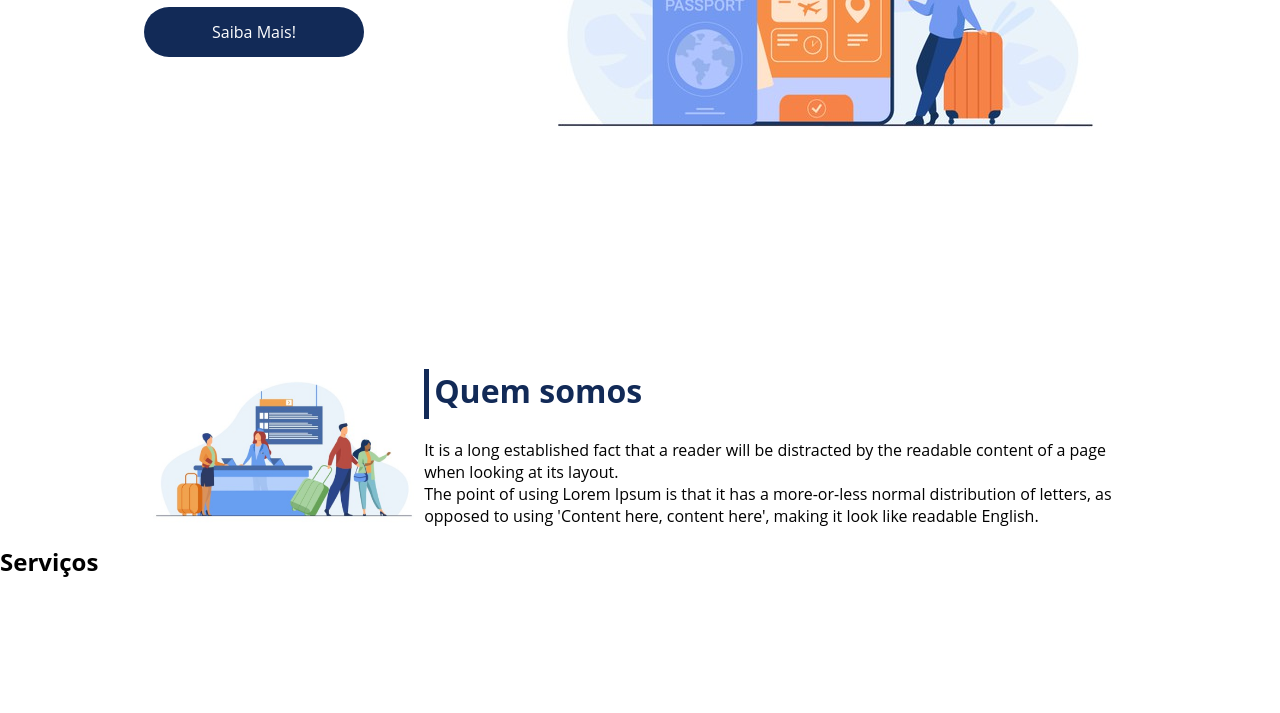
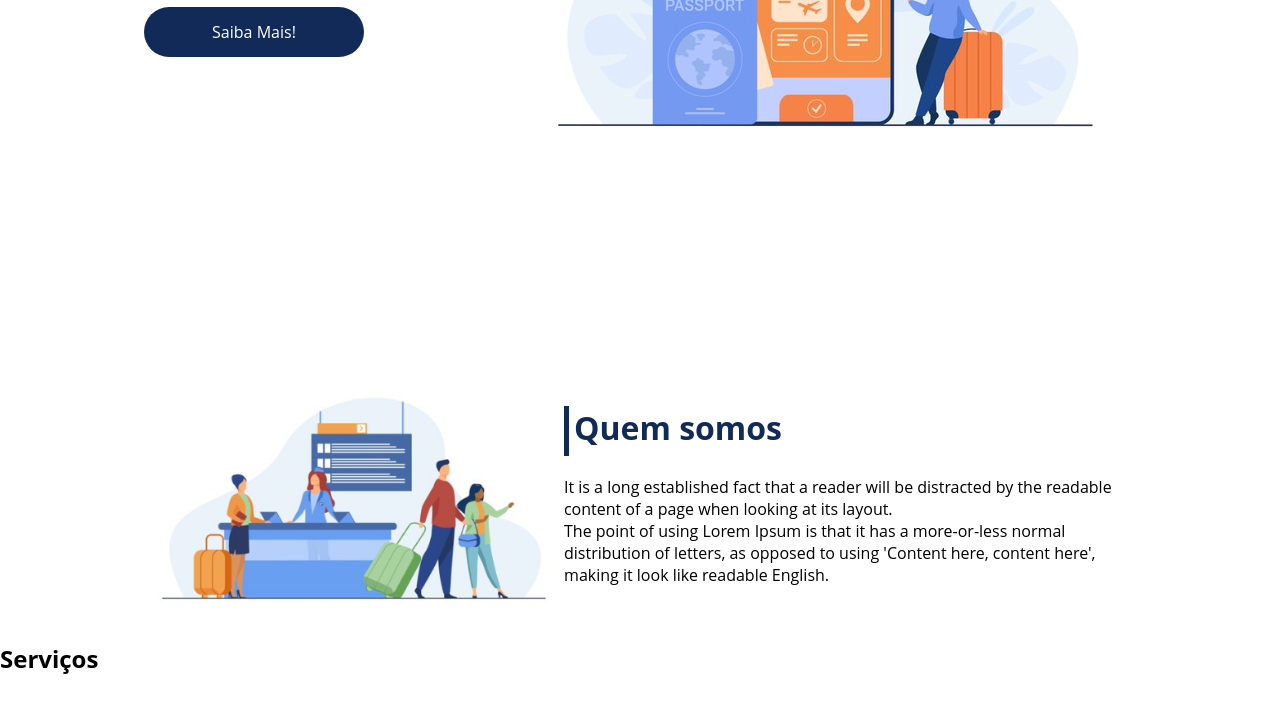
Before and after one commit to jeanramalho/flexturismos, a plain HTML site: page flex-projeto/index.html in a window 1280 px wide. Shown: the part 549-1262 px from the top of the page. Drawn offline with Linux system fonts and the light colour scheme.

Commit message:
Finaliza sessão quem somos

```diff
--- a/flex-projeto/style.css
+++ b/flex-projeto/style.css
@@ -106,5 +106,5 @@ header .menu {
 }
 
 #quem-somos img {
-
+    min-width: 420px;
 }
```
